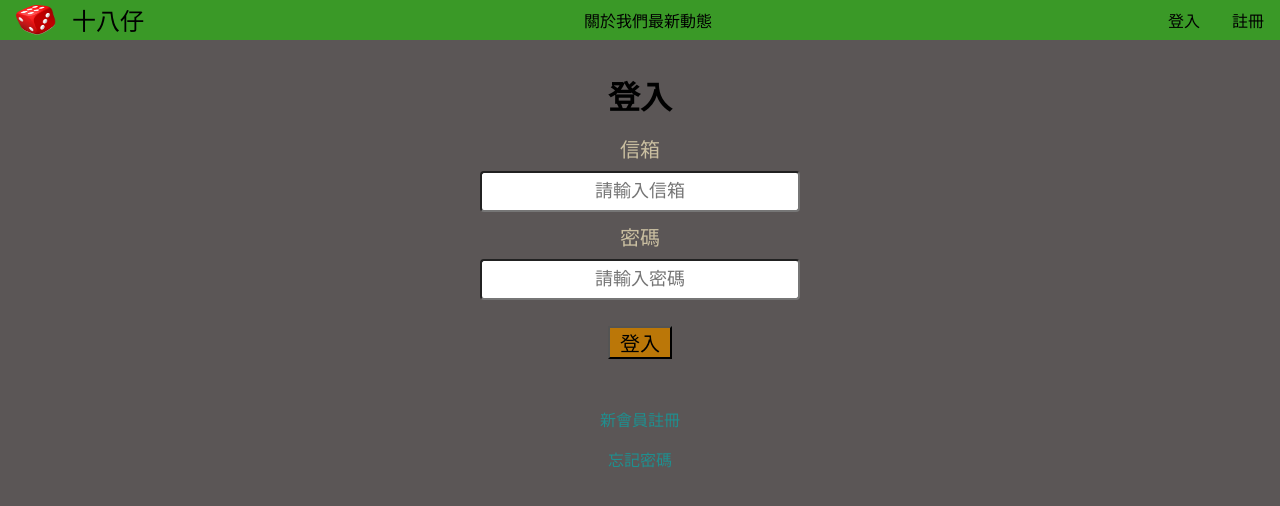
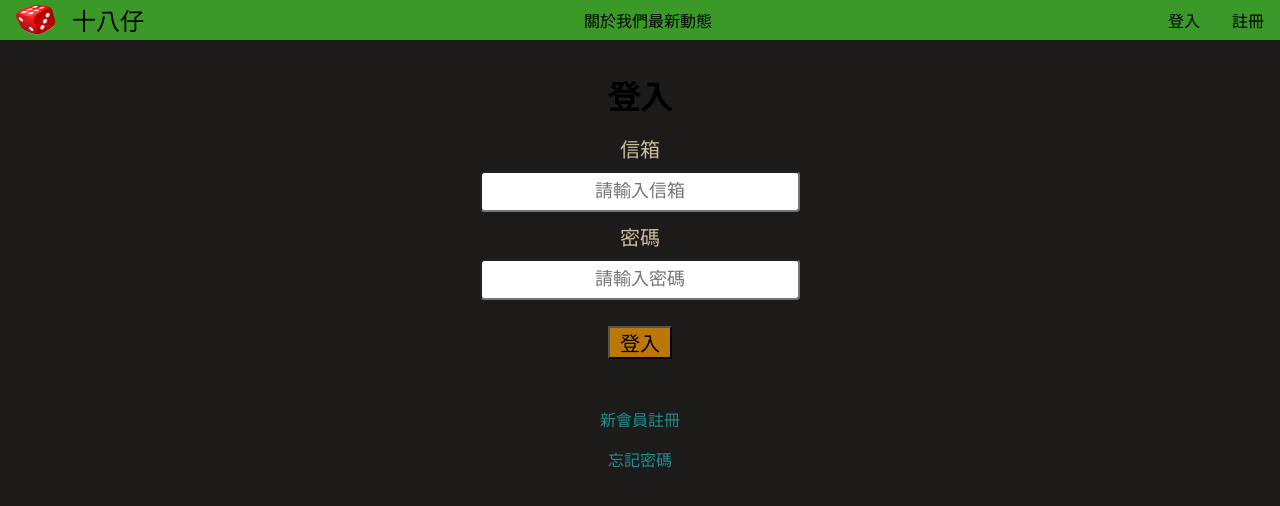
Before and after one commit to DickLan/dice-react, a Next.js app: page /signIn in a window 1280 px wide. Shown: the top 506 px of the page. Built offline with nearby package versions, Linux system fonts and the light colour scheme; no server answers.

Commit message:
signin migration done, going to add createContext for global auth status check

```diff
--- a/pages/signIn/index.tsx
+++ b/pages/signIn/index.tsx
@@ -1,8 +1,8 @@
 import style from "@/pages/signIn/signIn.module.css";
 import React, { FormEvent, useState } from "react";
 import { useRouter } from "next/router";
-import { Toast } from "../../composables/toast";
 import { apiHelper } from "@/utils/helpers";
+import { Toast } from "@/composables/toast";
 import Link from "next/link";
 export default function SingIn() {
   const router = useRouter();
@@ -11,13 +11,13 @@ export default function SingIn() {
     password: "",
   });
 
-  const handleSignIn = async (e: FormEvent<HTMLFormElement>) => {
+  const handleSubmit = async (e: FormEvent<HTMLFormElement>) => {
     e.preventDefault();
     e.stopPropagation();
-    // console.log("handleSignIn", e.target);
+    // console.log("handleSubmit", e.target);
     console.log("formData", formData);
     try {
-      console.log("handleSignIn");
+      console.log("handleSubmit");
       const response = await apiHelper.post("/signIn", formData);
       if (!response.data) {
         Toast.fire({
@@ -29,7 +29,8 @@ export default function SingIn() {
       const data = response.data;
 
       // 登入成功後 將 token 存在 local storage
-      localStorage.setToken(data.token);
+      // localStorage.setToken(data.token);\
+      localStorage.setItem("token", data.token);
       // 將 user 存在 狀態管理器中
       // 要再查一下 react 怎麼處理這部分
 
@@ -63,9 +64,9 @@ export default function SingIn() {
         <div className="form-page-title">
           <h1>登入</h1>
         </div>
-        {/*  @submit.prevent.stop="handleSignIn" */}
+        {/*  @submit.prevent.stop="handleSubmit" */}
         {/* react 可以用 onSubmit來執行函示 或是 action來執行Url */}
-        <form className="form-control" onSubmit={handleSignIn}>
+        <form className="form-control" onSubmit={handleSubmit}>
           <div className="sign-in-info ">
             <div className="">
               <label htmlFor="email">信箱</label>
--- a/styles/public/main.css
+++ b/styles/public/main.css
@@ -2,7 +2,7 @@
 
 body {
   /* 整個網頁的背景顏色 */
-  background-color: #5b5656;
+  background-color: #1d1a1a;
   margin: 0;
   display: flex;
 }
```
